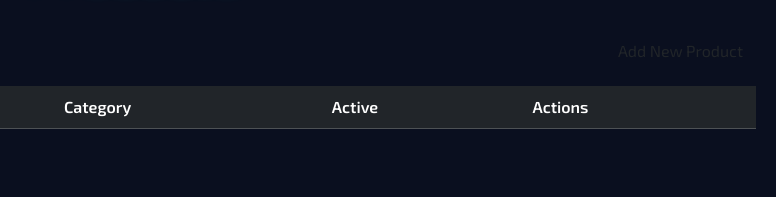
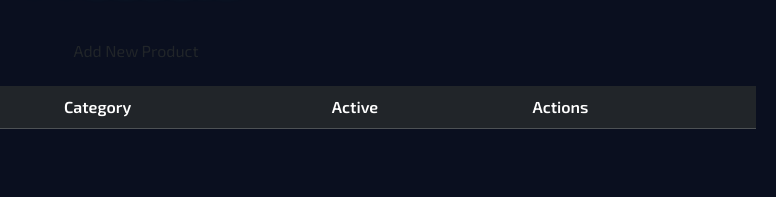
Before and after one commit to Andybrookes-dev/Space-Store, a website: page public/admin/admin-products.html in a window 1280 px wide. Shown: the part 201-398 px from the top of the page, 504-1280 px from the left. Drawn offline with nearby package versions, Linux system fonts and the light colour scheme; no server answers.

Commit message:
Center Add New Product button on admin products page

```diff
--- a/public/admin/admin-products.html
+++ b/public/admin/admin-products.html
@@ -76,9 +76,10 @@ checkAdminAccess();
 <section class="admin-section">
     <h2 class="section-title">Products</h2>
 
-    <div class="text-end mb-3">
-        <a href="admin-add-product.html" class="btn tron-btn">Add New Product</a>
-    </div>
+    <div class="d-flex justify-content-center mb-3">
+    <a href="admin-add-product.html" class="btn tron-btn">Add New Product</a>
+</div>
+
 
     <div class="table-responsive">
         <table class="table table-dark table-striped table-hover align-middle">
```
